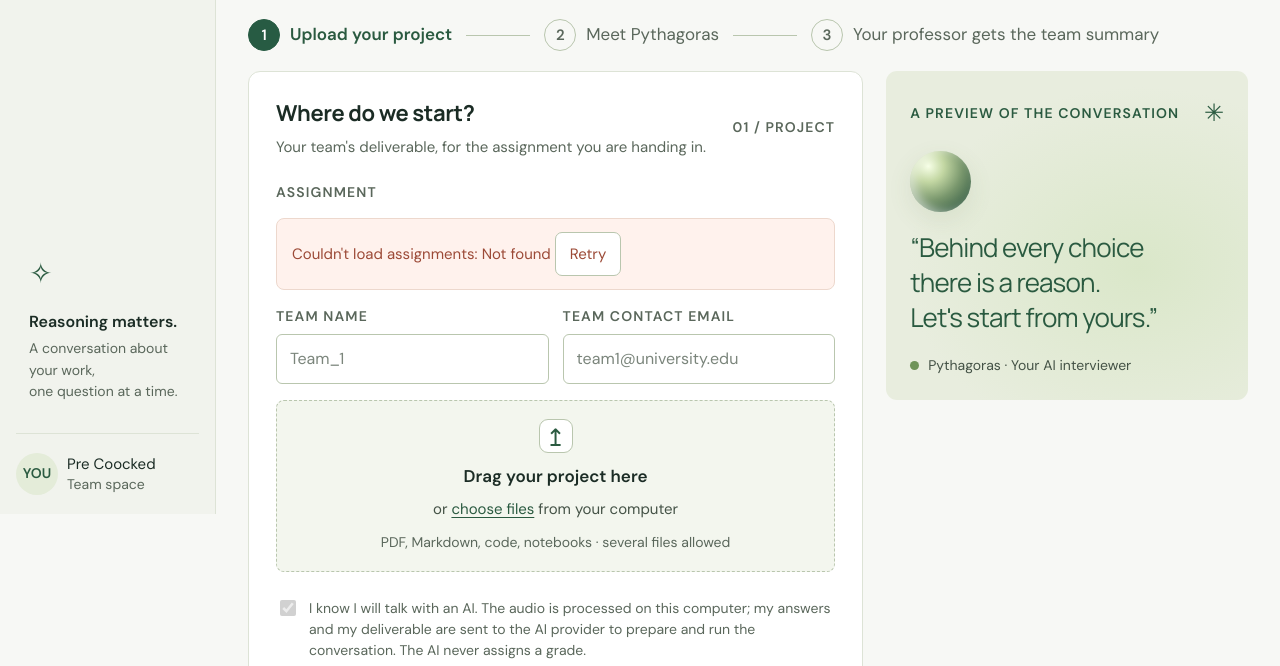
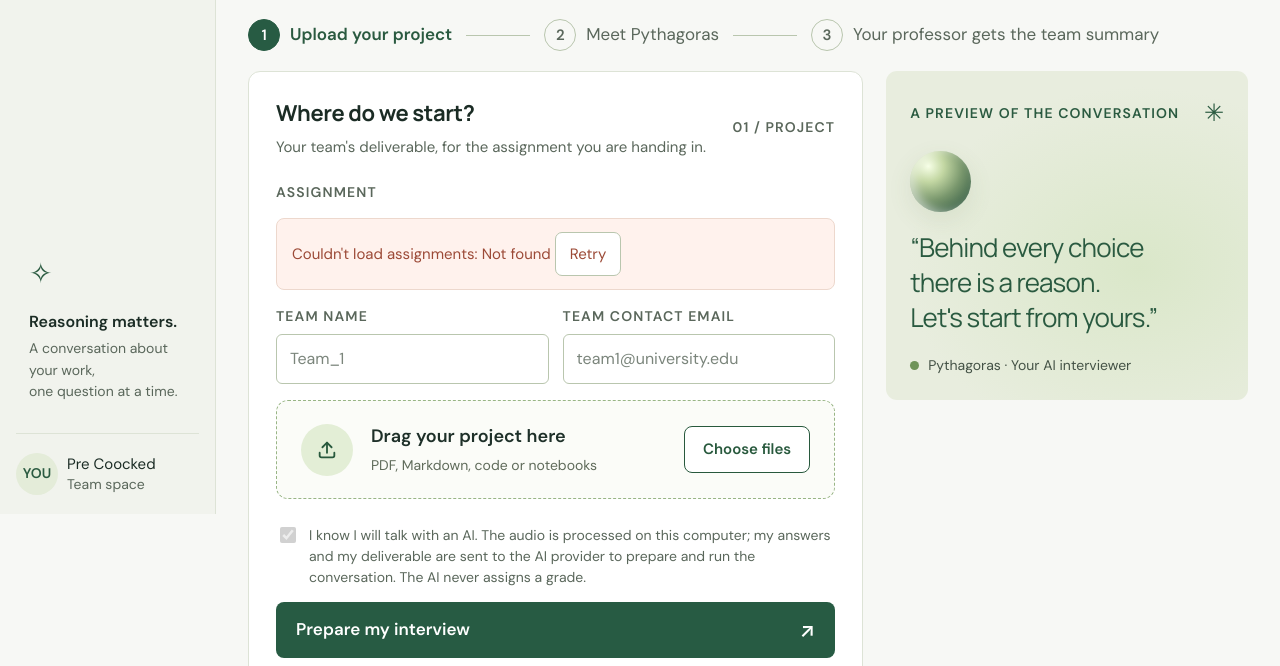
Before and after one commit to Keevin16/StudentClash-PreCooked, a plain HTML site: page pythagoras/static/index.html in a window 1280 px wide. Shown: the part 286-952 px from the top of the page. Drawn offline with Linux system fonts and the light colour scheme; no server answers.

Commit message:
Cleaner upload drop zone

```diff
--- a/pythagoras/static/index.html
+++ b/pythagoras/static/index.html
@@ -73,9 +73,7 @@
                       name="email" autocomplete="email" placeholder="team1@university.edu" required></div>
                 </div>
                 <div class="drop-zone" id="dropzone" tabindex="0" role="button" aria-label="Add files">
-                  <span class="upload-symbol">↥</span><strong>Drag your project here</strong><span>or <em>choose
-                      files</em> from your computer</span><small>PDF, Markdown, code, notebooks · several files
-                    allowed</small>
+                  <span class="upload-symbol" aria-hidden="true"><svg viewBox="0 0 24 24" width="22" height="22" fill="none" stroke="currentColor" stroke-width="2" stroke-linecap="round" stroke-linejoin="round"><path d="M12 15V4"/><path d="m7 9 5-5 5 5"/><path d="M4 15v3a2 2 0 0 0 2 2h12a2 2 0 0 0 2-2v-3"/></svg></span><span class="drop-text"><strong>Drag your project here</strong><small>PDF, Markdown, code or notebooks</small></span><span class="drop-btn">Choose files</span>
                   <input type="file" id="files" multiple hidden>
                 </div>
                 <div class="chips" id="chips"></div>
--- a/pythagoras/static/room.css
+++ b/pythagoras/static/room.css
@@ -316,3 +316,12 @@ textarea::placeholder{color:var(--t3)}
 .brand-logo{display:block;height:36px;width:auto}
 @media(max-width:900px){.brand-logo{height:auto;width:52px}}
 @media(max-width:700px){.brand-logo{height:26px;width:auto}}
+.drop-zone{flex-direction:row;justify-content:flex-start;gap:18px;min-height:0;padding:22px 24px;border:1.5px dashed #98b585;border-radius:12px;background:#fbfcf8;text-align:left}
+.drop-zone:hover,.drop-zone.over{background:#f1f6ea;border-color:#4f7a45}
+.drop-zone .upload-symbol{flex:none;width:52px;height:52px;margin:0;border:0;border-radius:50%;background:#e3eed6;color:#28593d}
+.drop-zone>span.drop-text{display:flex;flex-direction:column;gap:5px;flex:1;min-width:0;font-size:inherit;color:inherit}
+.drop-zone .drop-text strong{font-size:18px;font-weight:600;color:#1e3029}
+.drop-zone .drop-text small{margin:0;text-align:left;font-size:14px;color:#5f6b5a}
+.drop-zone>span.drop-btn{flex:none;padding:11px 18px;border:1px solid #28593d;border-radius:8px;background:#fff;color:#28593d;font-size:15px;font-weight:600;transition:.2s}
+.drop-zone:hover>span.drop-btn{background:#28593d;color:#fff}
+@media(max-width:700px){.drop-zone{flex-wrap:wrap;justify-content:center;text-align:center}.drop-zone>span.drop-text{flex-basis:100%;align-items:center}.drop-zone .drop-text small{text-align:center}}
```
